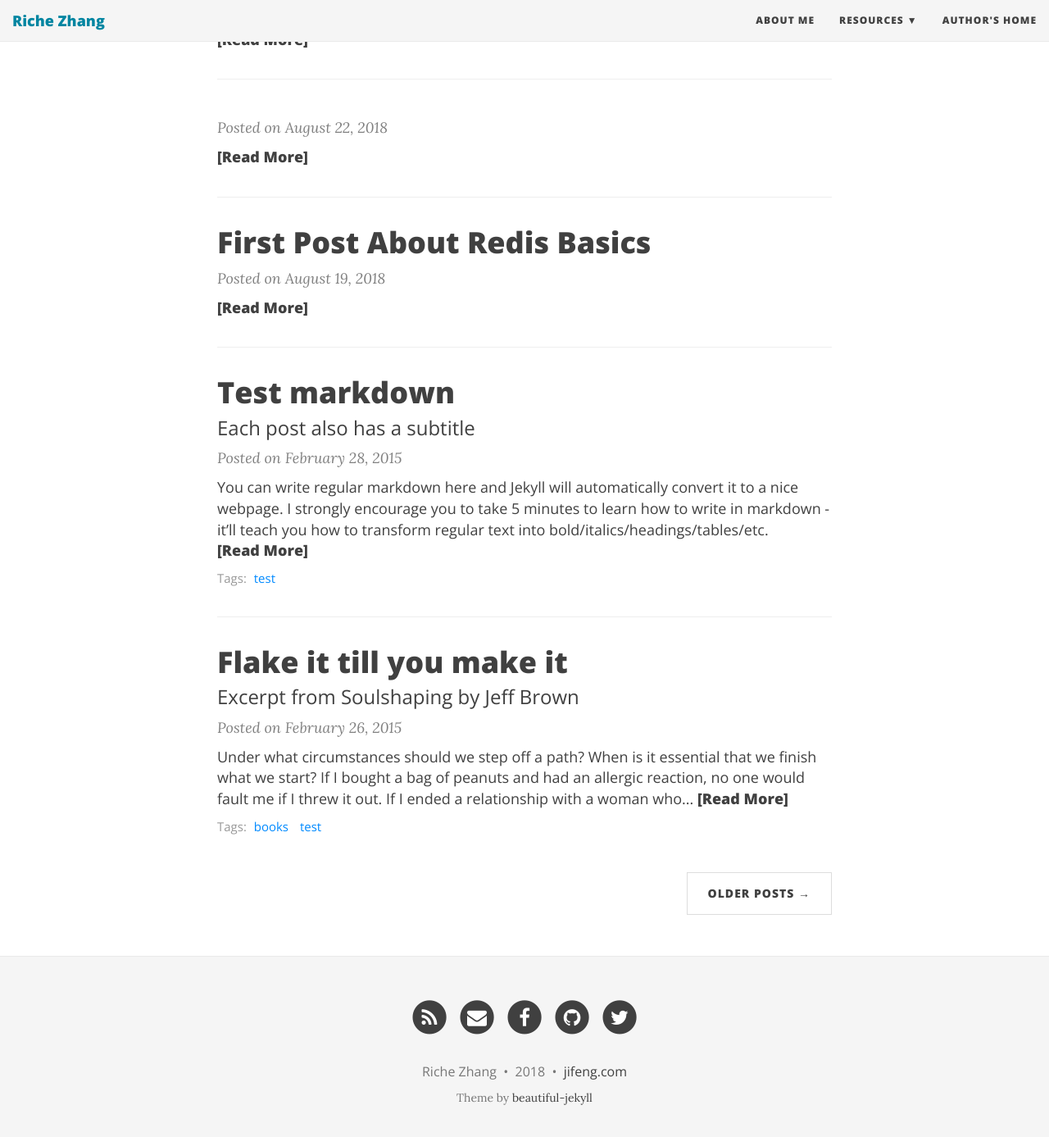
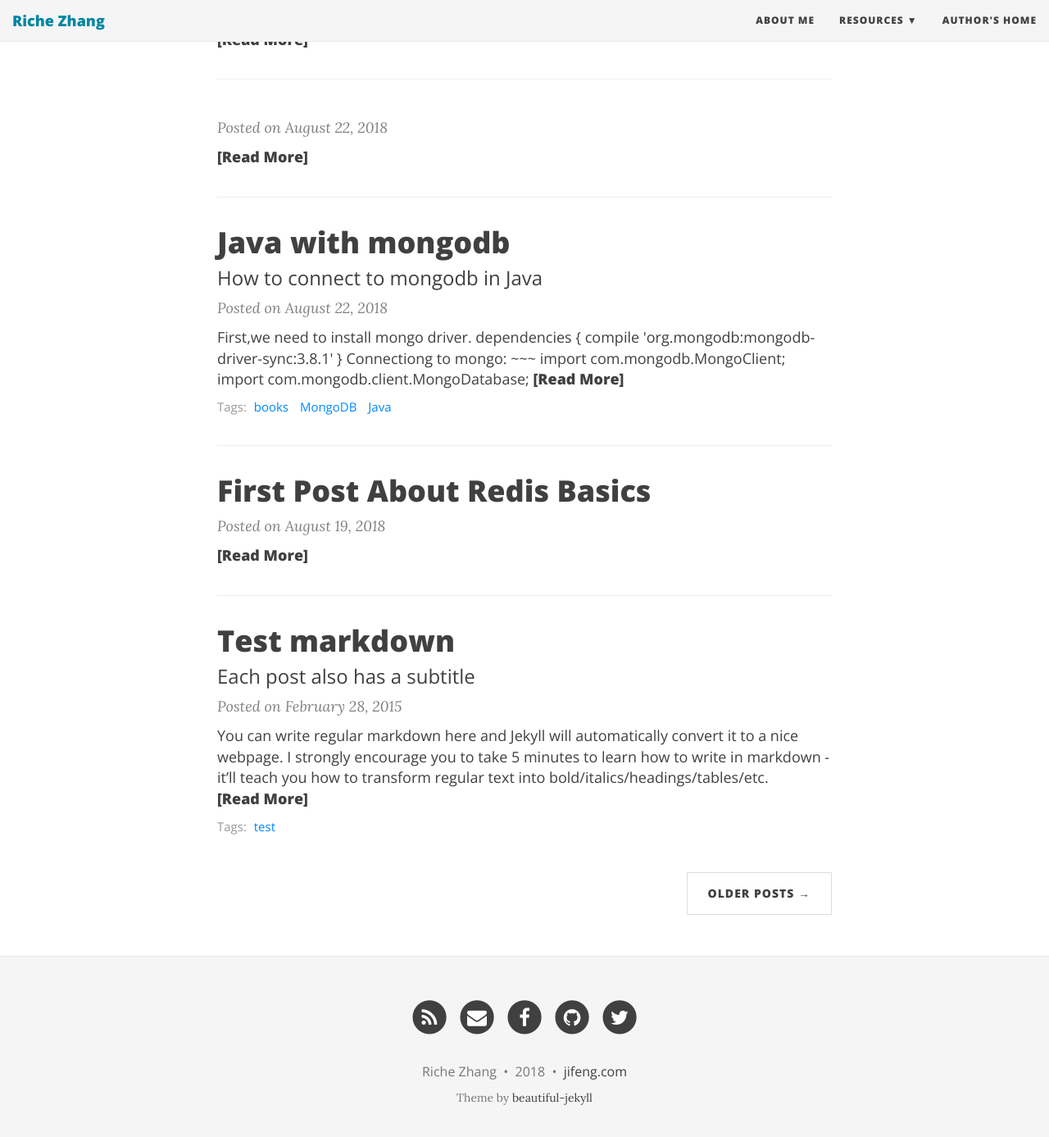
Before and after one commit to RicheZhang/RicheZhang.github.io, a Jekyll site: the page built from index.html, in a window 1280 px wide and 1400 px high, scrolled down 348 px. Shown: the top 1387 px of the window at 82% size. Built offline with Jekyll 4.4.1, drawn with Linux system fonts in a browser that asks for light colours; nearby versions of some CDN libraries; the list of posts is cut into pages by our own code.

Commit message:
Blog updated

```diff
--- /dev/null
+++ b/_posts/2018-08-22-java-with-mongodb.md
@@ -0,0 +1,42 @@
+---
+layout: post
+title: Java with mongodb
+subtitle: How to connect to mongodb in Java
+tags: [books, MongoDB, Java]
+---
+First,we need to install mongo driver.
+~~~
+dependencies {
+    compile 'org.mongodb:mongodb-driver-sync:3.8.1'
+  }
+~~~
+Connectiong to mongo:
+~~~
+import com.mongodb.MongoClient;
+import com.mongodb.client.MongoDatabase;
+
+public class MongoDBJDBC{
+   public static void main( String args[] ){
+      try{
+       // 连接到 mongodb 服务
+         MongoClient mongoClient = new MongoClient( "localhost" , 27017 );
+
+         // 连接到数据库
+         MongoDatabase mongoDatabase = mongoClient.getDatabase("mycol");
+       System.out.println("Connect to database successfully");
+
+      }catch(Exception e){
+        System.err.println( e.getClass().getName() + ": " + e.getMessage() );
+     }
+   }
+}
+~~~
+
+
+Index creation:
+~~~
+>db.users.ensureIndex({gender:1,user_name:1})
+~~~
+
+#MongoDB Map Reduce
+<img src="/img/mongodb-mapreduce.png" alt="mongodb-mapreduce" title="GitHub,Social Coding"/>
```
Also changed, not shown: _posts/2018-08-21-mongodb-basics.md (line endings or trailing spaces).
